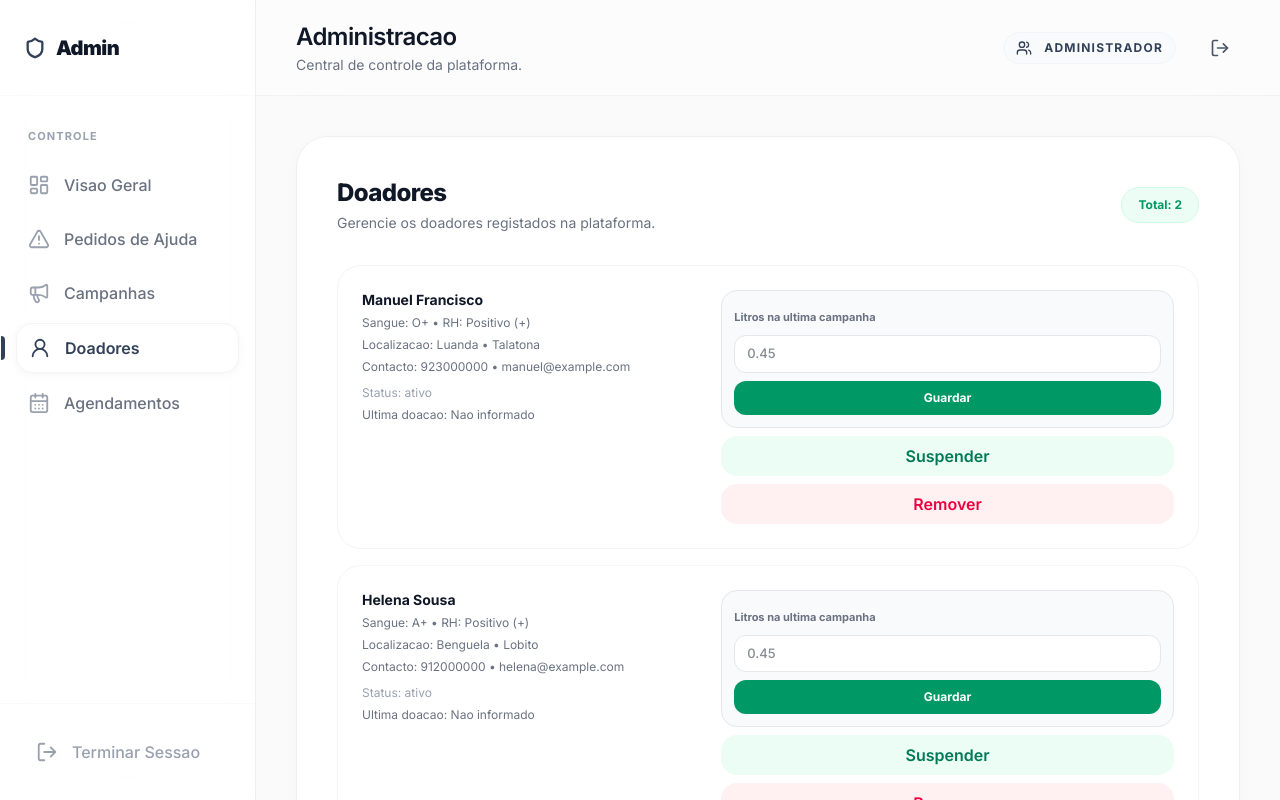
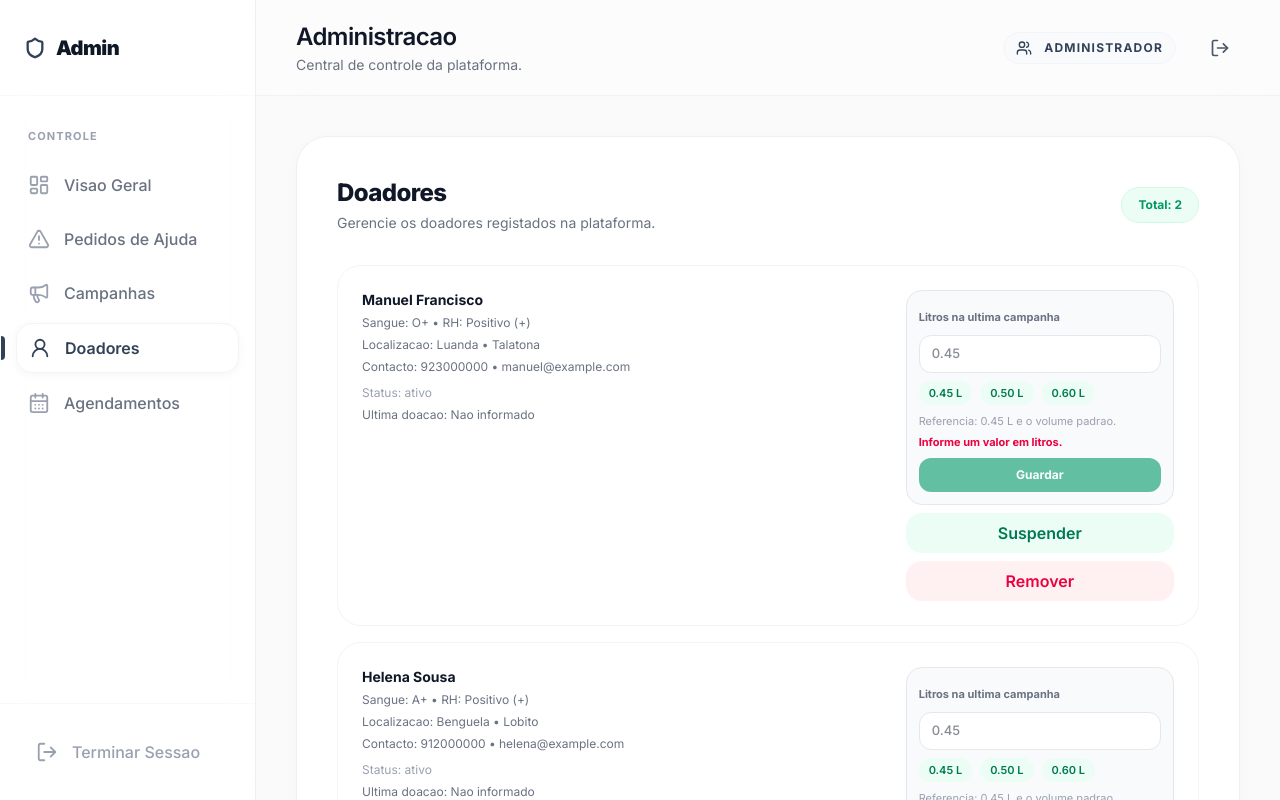
Before and after one commit to GracianoNetoo/helpblood-project, a Vue app: page /admin in a window 1280 px wide. Both pictures are taken after a click on the button "Doadores". Built offline with nearby package versions, Linux system fonts and the light colour scheme.

Commit message:
feat: adicionar validação e presets para volume de doação no painel do usuário

```diff
--- a/src/admin/AdminDashboard.vue
+++ b/src/admin/AdminDashboard.vue
@@ -84,6 +84,28 @@ const removeDonor = (id) => {
 
 const donationDrafts = ref({});
 const formatLiters = (value) => (value === null || typeof value === 'undefined' ? '' : String(value));
+const donationMin = 0.1;
+const donationMax = 1.0;
+const donationStep = 0.05;
+
+const parseDonationValue = (value) => {
+  if (value === null || typeof value === 'undefined') return null;
+  const raw = String(value).trim();
+  if (!raw) return null;
+  const normalized = raw.replace(',', '.');
+  const parsed = Number(normalized);
+  if (!Number.isFinite(parsed)) return null;
+  return parsed;
+};
+
+const getDonationError = (value) => {
+  const parsed = parseDonationValue(value);
+  if (parsed === null) return 'Informe um valor em litros.';
+  if (parsed < donationMin || parsed > donationMax) {
+    return `Use entre ${donationMin} e ${donationMax} L.`;
+  }
+  return '';
+};
 
 const syncDonationDraft = (donorId) => {
   const donor = donors.value.find((item) => item.id === donorId);
@@ -93,8 +115,14 @@ const syncDonationDraft = (donorId) => {
 
 const saveDonationLiters = (donorId) => {
   const draftValue = donationDrafts.value[donorId] ?? '';
+  const error = getDonationError(draftValue);
+  if (error) return;
   donorsStore.updateLastDonationLiters(donorId, draftValue);
   syncDonationDraft(donorId);
+};
+
+const applyDonationPreset = (donorId, value) => {
+  donationDrafts.value[donorId] = String(value);
 };
 
 const formatDonationDate = (value) => {
@@ -642,14 +670,25 @@ const addCampaign = () => {
                         @input="donationDrafts[donor.id] = $event.target.value"
                         @blur="syncDonationDraft(donor.id)"
                         type="number"
-                        min="0"
-                        step="0.1"
+                        :min="donationMin"
+                        :max="donationMax"
+                        :step="donationStep"
                         placeholder="0.45"
                         class="mt-2 w-full bg-white border border-gray-200 text-gray-900 text-[13px] rounded-xl px-3 py-2 focus:outline-none focus:ring-2 focus:ring-emerald-500/20 focus:border-emerald-500 transition-all font-medium"
                       />
+                      <div class="mt-2 flex flex-wrap gap-2">
+                        <button @click="applyDonationPreset(donor.id, 0.45)" class="px-2.5 py-1 rounded-full text-[11px] font-semibold bg-emerald-50 text-emerald-700 hover:bg-emerald-100">0.45 L</button>
+                        <button @click="applyDonationPreset(donor.id, 0.5)" class="px-2.5 py-1 rounded-full text-[11px] font-semibold bg-emerald-50 text-emerald-700 hover:bg-emerald-100">0.50 L</button>
+                        <button @click="applyDonationPreset(donor.id, 0.6)" class="px-2.5 py-1 rounded-full text-[11px] font-semibold bg-emerald-50 text-emerald-700 hover:bg-emerald-100">0.60 L</button>
+                      </div>
+                      <p class="mt-2 text-[11px] text-gray-400">Referencia: 0.45 L e o volume padrao.</p>
+                      <p v-if="getDonationError(donationDrafts[donor.id] ?? formatLiters(donor.lastDonationLiters))" class="text-[11px] text-rose-600 font-bold mt-1">
+                        {{ getDonationError(donationDrafts[donor.id] ?? formatLiters(donor.lastDonationLiters)) }}
+                      </p>
                       <button
                         @click="saveDonationLiters(donor.id)"
-                        class="mt-2 w-full bg-emerald-600 hover:bg-emerald-700 text-white rounded-xl px-3 py-2 text-[12px] font-bold transition-all"
+                        :disabled="getDonationError(donationDrafts[donor.id] ?? formatLiters(donor.lastDonationLiters))"
+                        class="mt-2 w-full bg-emerald-600 hover:bg-emerald-700 text-white rounded-xl px-3 py-2 text-[12px] font-bold transition-all disabled:opacity-60 disabled:cursor-not-allowed disabled:hover:bg-emerald-600"
                       >
                         Guardar
                       </button>
```
